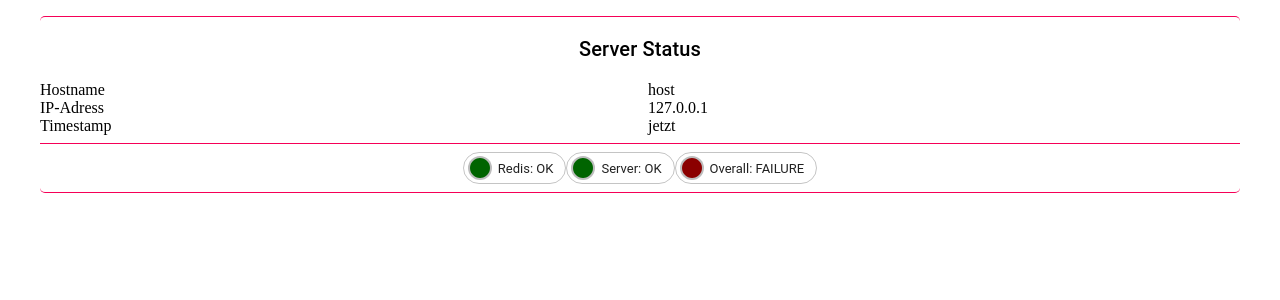
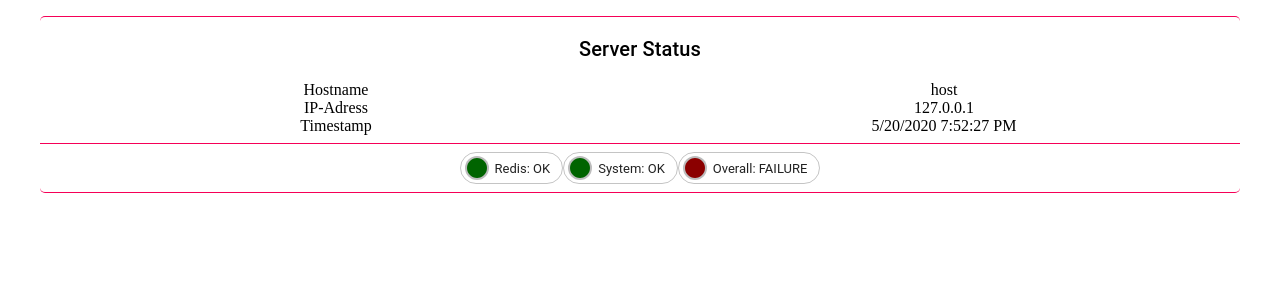
Before and after one commit to abehrens13/fcFrontend, a React (Create React App) app: page / in a window 1280 px wide. Shown: the top 300 px of the page. Built offline with nearby package versions, Linux system fonts and the light colour scheme; no server answers.

Commit message:
Status Monitor working now

```diff
--- /dev/null
+++ b/src/DevApp.js
@@ -0,0 +1,35 @@
+import React from 'react';
+import './App.css';
+import Monitor from './components/Monitor'
+import fetchMonitor from './backend/fetchMonitor'
+
+
+var defaultMonitorStatus = {
+  hostname: "host",
+  inetAddress: "127.0.0.1",
+  currentTime: "2020-05-20T19:52:27.433Z",
+  statusRedis: "OK",
+  statusSystem: "OK",
+  statusOverall: "FAILURE"
+
+}
+
+
+export default function DevApp() {
+  const [monitorStatus, setMonitorStatus] = React.useState(defaultMonitorStatus);
+
+  React.useEffect(() => {
+    loadMonitor();
+  })
+
+  async function loadMonitor() {
+    setMonitorStatus(await fetchMonitor('http://localhost:8000/', "monitor"));
+  }
+
+  return (
+
+    <div className="App">
+      <Monitor monitorStatus={monitorStatus} />
+    </div>
+  );
+}
--- /dev/null
+++ b/src/backend/fetchMonitor.js
@@ -0,0 +1,8 @@
+export default async function fetchMonitor(backend_url, path, options) {
+    const url = backend_url + path;
+    const response = await fetch(url, options);
+    if (!response.ok) {
+        throw new Error('Response not ok: ' + response.status);
+    }
+    return response.json();
+}
--- a/src/components/Monitor.js
+++ b/src/components/Monitor.js
@@ -1,6 +1,5 @@
 import React from 'react';
 import { makeStyles } from '@material-ui/core/styles';
-
 import { Container, DialogTitle, Chip, Avatar, Grid, Box } from '@material-ui/core';
 import LensIcon from '@material-ui/icons/Lens';
 
@@ -43,6 +42,20 @@ const defaultInnerBoxProps = {
 };
 
 
+function getLang() {
+	if (navigator.languages !== undefined)
+		return navigator.languages[0];
+	else
+		return navigator.language;
+}
+
+function changeTime(time) {
+	const locale = getLang();
+	var date = new Date(time);
+	return date.toLocaleDateString(locale) + " " + date.toLocaleTimeString(locale);
+}
+
+
 export default function Monitor({ monitorStatus }) {
 	const classes = useStyles();
 
@@ -59,8 +72,8 @@ export default function Monitor({ monitorStatus }) {
 						</Grid>
 						<Grid item xs={6}>
 							<div>{monitorStatus.hostname}</div>
-							<div>{monitorStatus.ip}</div>
-							<div>{monitorStatus.timestamp}</div>
+							<div>{monitorStatus.inetAddress}</div>
+							<div>{changeTime(monitorStatus.currentTime)}</div>
 						</Grid>
 					</Grid>
 				</Box>
@@ -68,7 +81,7 @@ export default function Monitor({ monitorStatus }) {
 				<Box {...defaultInnerBoxProps} borderTop="0">
 					<Grid container item xc={3} justify="center">
 						<MyChip name="Redis" status={monitorStatus.statusRedis} />
-						<MyChip name="Server" status={monitorStatus.statusServer} />
+						<MyChip name="System" status={monitorStatus.statusSystem} />
 						<MyChip name="Overall" status={monitorStatus.statusOverall} />
 					</Grid>
 					<Box {...defaultInnerBoxProps} border="0" />
--- a/src/index.js
+++ b/src/index.js
@@ -1,22 +1,9 @@
 import React from 'react';
 import ReactDOM from 'react-dom';
-import Monitor from './components/Monitor'
-//import App from './App'
-
-
-var MonitorStatus = {
-	hostname: "host",
-	ip: "127.0.0.1",
-	timestamp: "jetzt",
-	statusRedis: "OK",
-	statusServer: "OK",
-	statusOverall: "FAILURE"
-
-}
+import DevApp from './DevApp'
 
 
 ReactDOM.render(
-	//	<App />,
-	<Monitor monitorStatus={MonitorStatus} />,
+	<DevApp />,
 	document.getElementById('root')
 );
```
